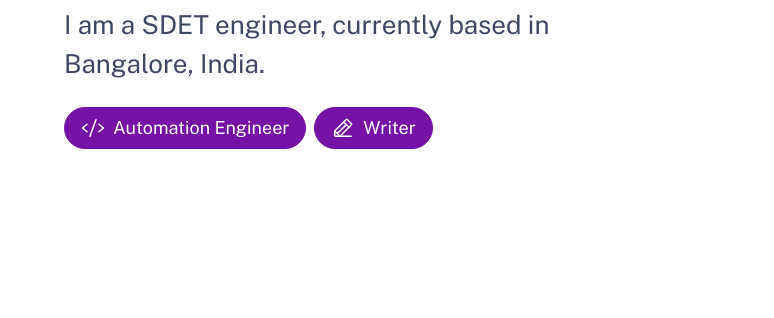
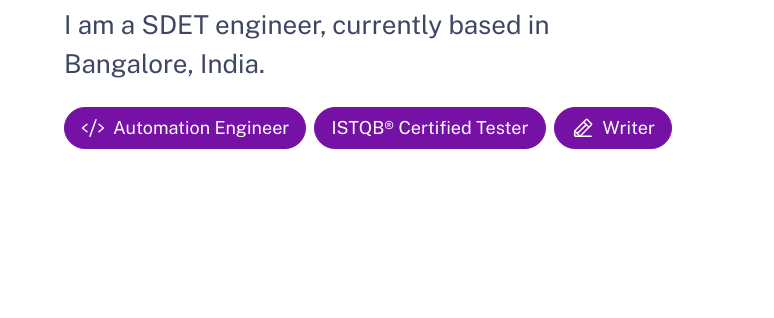
Before and after one commit to satya319/satya319.github.io, an Astro site: page / in a window 1280 px wide. Shown: the part 482-800 px from the top of the page, 0-774 px from the left. Built offline with nearby package versions, Linux system fonts and the light colour scheme; Astro itself is replaced by a stand-in of ours.

Commit message:
istqb added

```diff
--- a/src/pages/index.astro
+++ b/src/pages/index.astro
@@ -36,6 +36,7 @@ const projects = (await getCollection('work'))
 				>
 					<div class="roles">
 						<Pill><Icon icon="code" size="1.33em" /> Automation Engineer</Pill>
+						<Pill>ISTQB® Certified Tester</Pill>
 						<Pill><Icon icon="pencil-line" size="1.33em" /> Writer</Pill>
 					</div>
 				</Hero>
```
